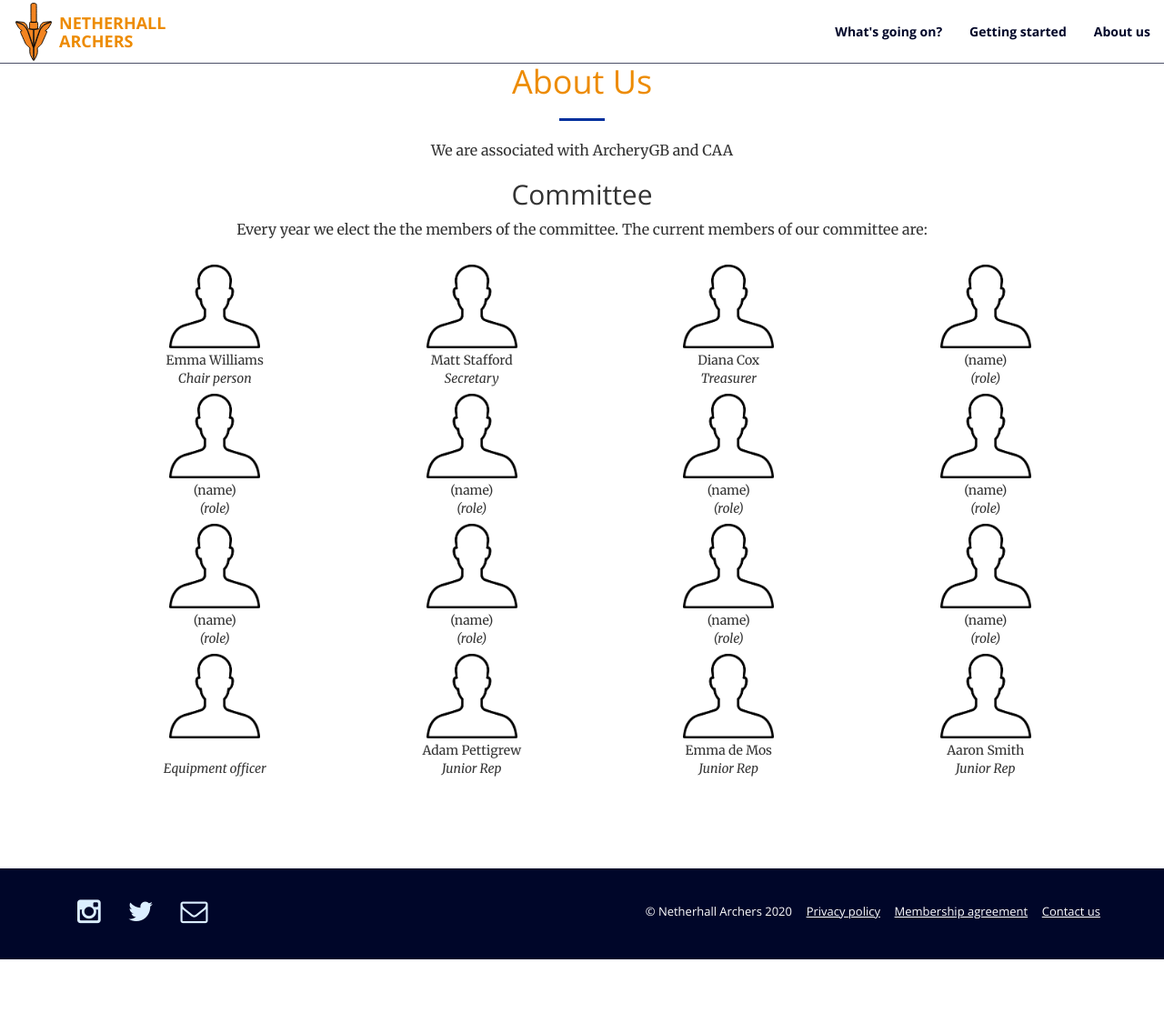
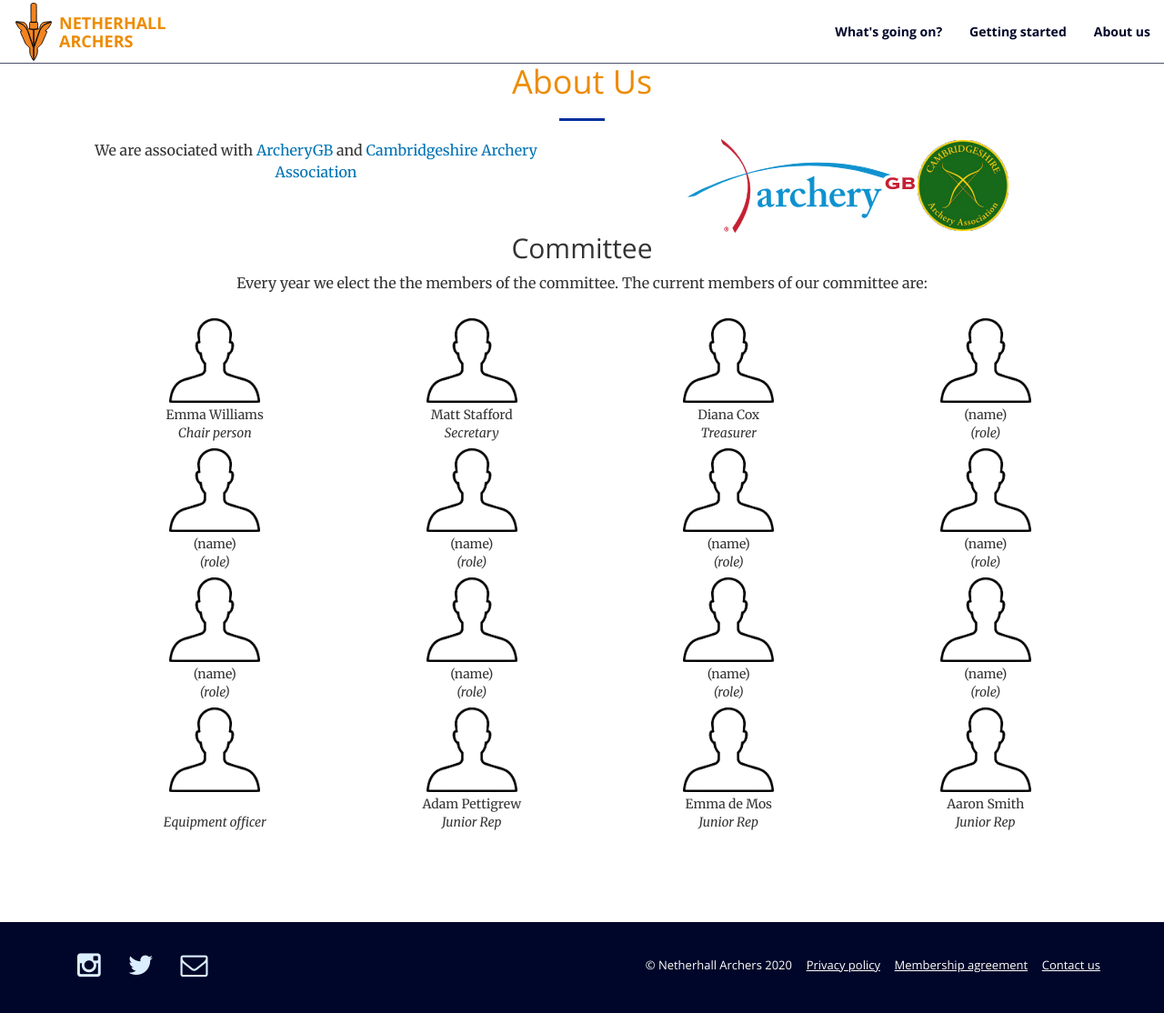
Before and after one commit to afpettigrew/netherhallarcherswebsite, a Jekyll site: the page built from about-us.html, in a window 1280 px wide and 1114 px high. Shown: the whole window at 91% size. Built offline with Jekyll 4.4.1, drawn with Linux system fonts in a browser that asks for light colours.

Commit message:
Added images and links to associates on About Us page

```diff
--- a/about-us.html
+++ b/about-us.html
@@ -4,7 +4,13 @@ layout: page
 
 <h1 class="section-heading">About Us</h1>
 <hr class="primary">
-<p>We are associated with ArcheryGB and CAA</p>
+<div class="col-lg-6 col-md-6">
+  <p>We are associated with <a href="#">ArcheryGB</a> and <a href="#">Cambridgeshire Archery Association</a></p>
+</div>
+<div class="col-lg-6 col-md-6">
+  <img src="img/AGB.svg" alt="ArcheryGB logo">
+  <img src="img/CAA.png" alt="Cambridge Archery Association logo">
+</div>
 <h2>Committee</h2>
 <p>Every year we elect the the members of the committee. The current members of our committee are:</p>
 <ul class="committee">
```
Also changed, not shown: img/AGB.svg (added), img/CAA.png (added).
